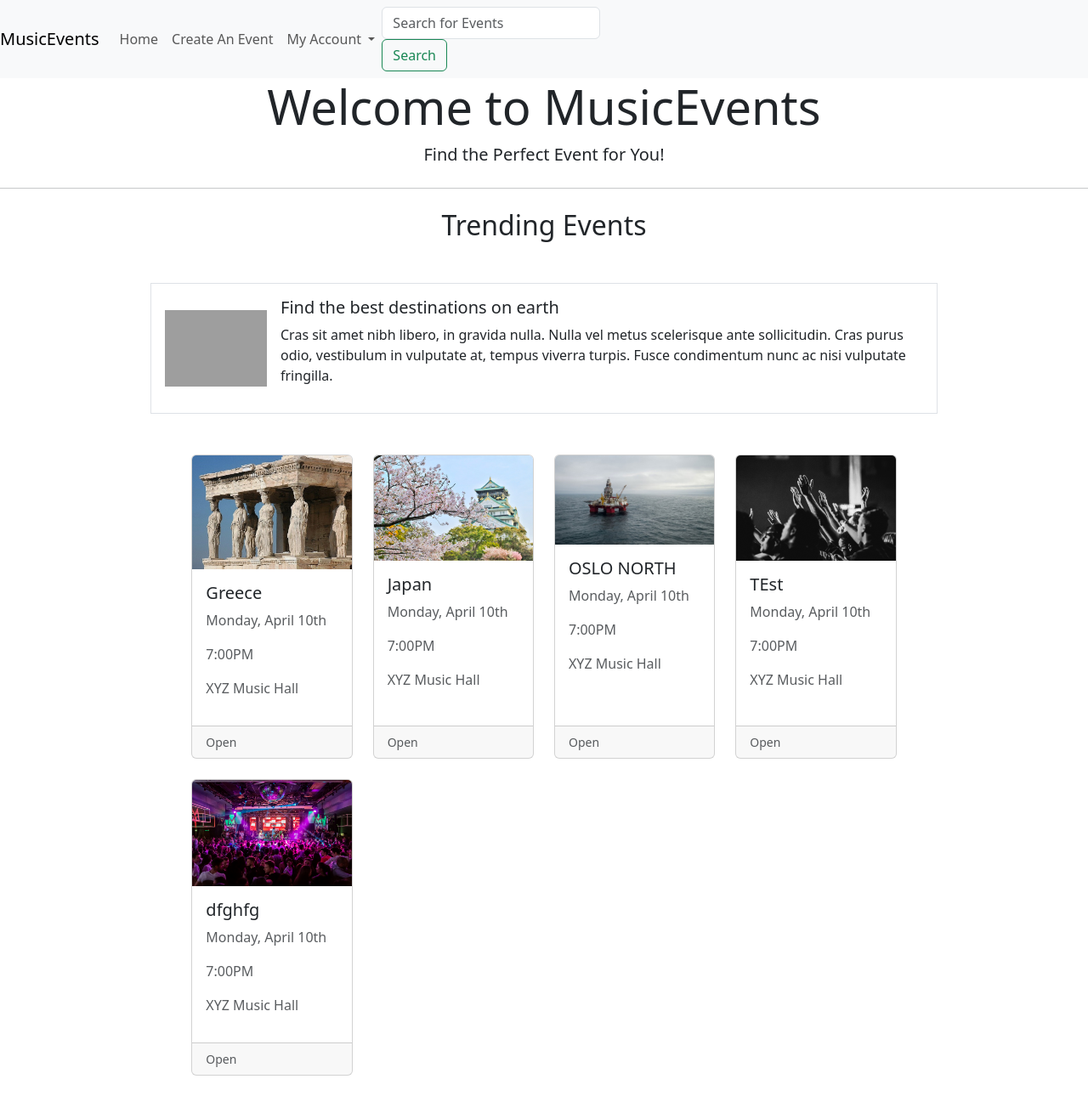
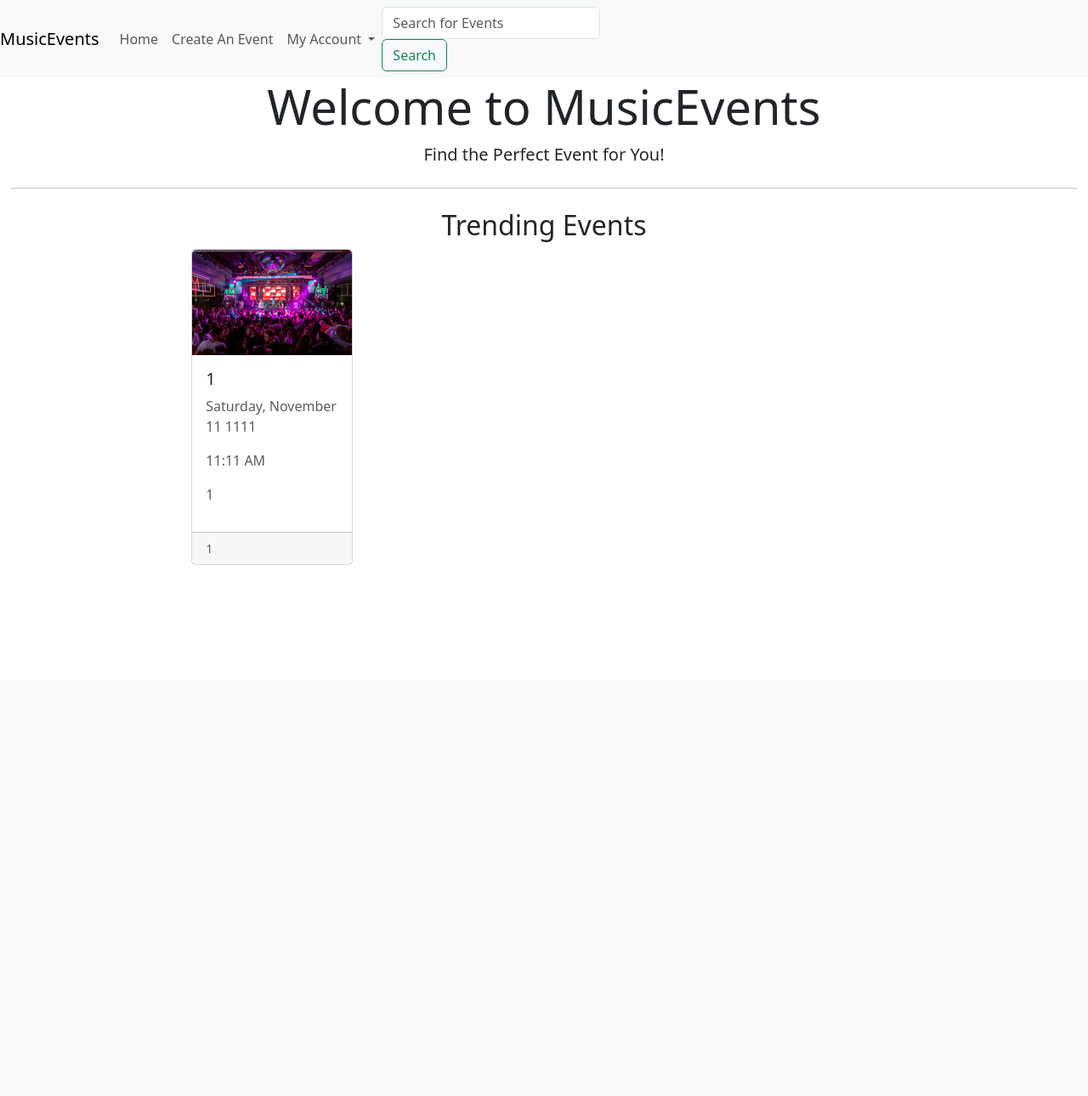
Before and after one commit to n11284111/iab207-a3-group13, a Flask app: template projectfile/website/templates/index.html in a window 1280 px wide. Shown: the whole page at 85% size. After the commit the page ends 665 px from the top, so only its background shows below. Run offline with Flask 3, Linux system fonts and the light colour scheme; the template is opened without the code that fills it: values that come from a table or form of the project are taken from there, others are empty; some libraries are stand-ins or nearby versions; grey boxes are pictures that could not be loaded.

Commit message:
Update index.html
Updated event card

```diff
--- a/projectfile/website/templates/index.html
+++ b/projectfile/website/templates/index.html
@@ -2,7 +2,7 @@
 
 {% block header %}
 <!--Jumbotron-->
-      <div>
+<div class="container-fluid">
    <div class="jumbotron">
       <h1 class="display-4" style="text-align:center">Welcome to MusicEvents</h1>
       <p class="lead" style="text-align:center">Find the Perfect Event for You!</p>
@@ -13,45 +13,27 @@
 {% endblock %}
 
 {% block content %}
-      <div class="container">
-         <div class="row mt-5 mb-5 justify-content-center">
-            <div class="col-md-10">
-               <div class="media border p-3 d-flex justify-content-start">
-                  <img class="align-self-center me-3" style="max-width:120px"
-                     src="https://upload.wikimedia.org/wikipedia/commons/thumb/2/22/Earth_Western_Hemisphere_transparent_background.png/600px-Earth_Western_Hemisphere_transparent_background.png"
-                     alt="Planet Earth">
-                  <div class="align-self-center media-body">
-                     <h5 class="mt-0">Find the best destinations on earth</h5>
-                     <p class="d-none d-sm-block">Cras sit amet nibh libero, in gravida nulla. Nulla vel metus
-                        scelerisque ante sollicitudin. Cras purus odio, vestibulum in vulputate at, tempus viverra
-                        turpis. Fusce condimentum nunc ac nisi vulputate fringilla.</p>
-                  </div>
-               </div>
-            </div>
-         </div>
-      </div>
+<div class="container-fluid col-md-8 col-10">
+   <div class="row row-cols-1 row-cols-sm-2 row-cols-lg-3 row-cols-xl-4">
 
-      <div class="container-fluid col-md-8 col-10">
-
-        <div class="row row-cols-1 row-cols-sm-2 row-cols-lg-3 row-cols-xl-4">
-            {% for destination in destinations %}
+      {% for event in events %}
       <div class="col mb-4" style="display:flex">
          <div class="card">
-                <img src="{{ destination.image }}" class="card-img-top" alt="Image of {{ destination.name }}">
+            <img src="{{ event.image }}" class="card-img-top" alt="Image of {{ event.name }}">
             <div class="card-body">
-                  <h5 class="card-title">{{ destination.name }}</h5>
-                  <p class="card-text text-muted">Monday, April 10th</p>
-                  <p class="card-text text-muted">7:00PM</p>
-                  <p class="card-text text-muted">XYZ Music Hall</p>
-                  <a href="{{ url_for('event.show', id=destination.id) }}" class="stretched-link"></a>
+               <h5 class="card-title">{{ event.name }}</h5>
+               <p class="card-text text-muted">{{ event.date.strftime("%A, %B %d %Y") }}</p>
+               <p class="card-text text-muted">{{ event.start_time.strftime("%I:%M %p") }}</p>
+               <p class="card-text text-muted">{{ event.location }}</p>
+               <a href="{{ url_for('event.show', id=event.id) }}" class="stretched-link"></a>
             </div>
             <div class="card-footer open">
-                  <small class="text-muted">Open</small>
+               <small class="text-muted">{{ event.status }}</small>
             </div>
          </div>
       </div>
       {% endfor %}
-        </div>
 
    </div>
+</div>
 {% endblock %}
```
Lines whose indentation alone changed are shown as unchanged.
